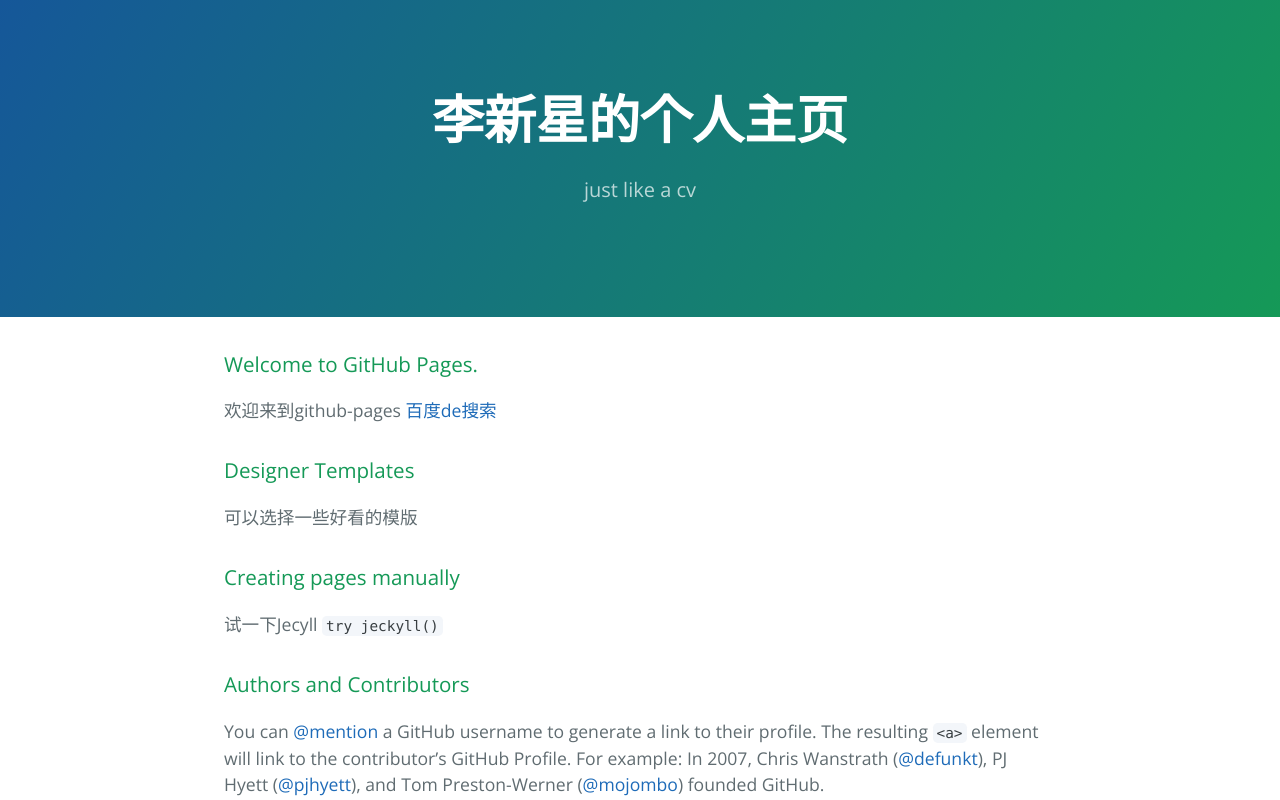
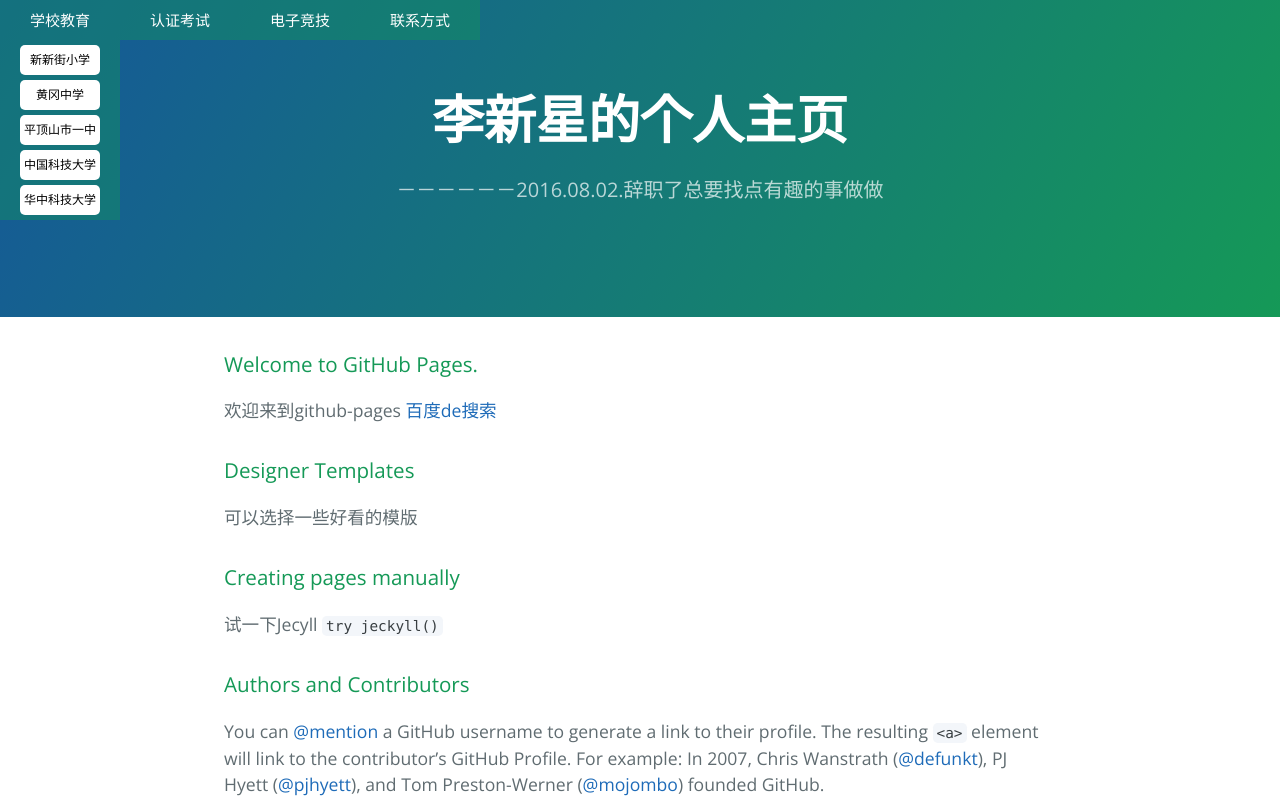
Before and after one commit to lxx2013/lxx2013.github.com, a plain HTML site: page index.html in a window 1280 px wide. Shown: the top 800 px of the page. Drawn offline with nearby package versions, Linux system fonts and the light colour scheme.

Commit message:
add  a navigation bar on the top of the html

```diff
--- a/index.html
+++ b/index.html
@@ -2,17 +2,62 @@
 <html lang="en-us">
   <head>
     <meta charset="UTF-8">
-    <title>github个人主页 by lxx2013</title>
+    <title>github个人主页</title>
     <meta name="viewport" content="width=device-width, initial-scale=1">
     <link rel="stylesheet" type="text/css" href="stylesheets/normalize.css" media="screen">
     <link href='https://fonts.googleapis.com/css?family=Open+Sans:400,700' rel='stylesheet' type='text/css'>
     <link rel="stylesheet" type="text/css" href="stylesheets/stylesheet.css" media="screen">
     <link rel="stylesheet" type="text/css" href="stylesheets/github-light.css" media="screen">
+	<link rel="stylesheet" type="text/css" href="nav.css">
   </head>
   <body>
+	<section class="nav">
+	 <ul class="nav">
+			<li id="school">
+				<a  href="#">学校教育</a>
+				<ul class="subNav">
+					<li><a href="#">新新街小学</a></li>
+					<li><a href="http://baike.baidu.com/link?url=hzFu_2HyuvNCxYSmllyG6ZCl-kT6HmP_SwzHUvVeLeI2BVQ3uWx7AaOTavTyXFhsm5oaHQASBoJxI55BSET6zq" target="_blank">黄冈中学</a></li>
+					<li><a href="http://www.pdsyz.cn/" target="_blank">平顶山市一中</a></li>
+					<li><a href="http://www.ustc.edu.cn" target="_blank">中国科技大学</a></li>
+					<li><a href="http://www.hust.edu.cn" target="_blank">华中科技大学</a></li>
+				</ul>
+			</li>
+		<li id="exam">
+			<a href="#">认证考试</a>
+			<ul class="subNav">
+				<li><a href="#" target="_blank">GPA成绩</a></li>
+				<li><a href="#" target="_blank">英语六级</a></li>
+				<li><a href="#" target="_blank">CCF认证</a></li>
+				<li><a href="#" target="_blank">129长跑</a></li>
+			</ul>
+		</li>
+		<li id="game"><a href="#">电子竞技</a>
+			<ul class="subNav">
+				<li><a id="overwatch" href="http://ow.blizzard.cn" target="_blank">守望先锋</a></li>
+				<li><a id="csgo" href="http://www.csgo.com.cn" target="_blank">CS:GO</a></li>
+				<li><a id="lol" href="http://lol.qq.com/" target="_blank">英雄联盟</a></li>
+				<li><a id="nekopara" href="http://store.steampowered.com/app/333600/" target="_blank">NEKOPARA</a></li>
+			</ul>
+		</li>
+		<li id="contact">
+			<a href="#">联系方式</a>
+			<ul class="subNav">
+				<li>
+					<a href="mailto:lxx2013@mail.ustc.edu.cn?subject=浏览您个人主页后想与您联系&body=你好！Hello!">给我发邮件</a>
+				</li>
+				<li><a id="steam" href="http://steamcommunity.com/id/1123764244" target="_blank">Steam主页</a></li>
+				<li><a href="#"> ↓扫码加我QQ↓ </a></li>
+				<li>
+					<img id="qq" src="img/qq.png" alt="690154577"/>
+				</li>
+			</ul>
+		</li>
+	  </ul>
+	</section>
     <section class="page-header">
       <h1 class="project-name">李新星的个人主页</h1>
-      <h2 class="project-tagline">just like a cv</h2>
+      <h2 class="project-tagline">－－－－－－2016.08.02.辞职了总要找点有趣的事做做</h2>
     </section>
 
     <section class="main-content">
--- /dev/null
+++ b/nav.css
@@ -0,0 +1,104 @@
+.nav {font-size:15px; text-align: center;line-height: 2em;z-index: 1;}
+.nav ul{ list-style:none ; }
+.nav>ul{
+	position: fixed;
+	padding: 0px;
+	margin: 0px;
+	height: 40px;
+	background-color: rgba(21, 153, 87, 0.4);
+
+}
+.nav>ul>li{
+	float: left;
+	position: relative;
+	width: 120px;
+	height: 30px;
+}
+.nav>ul>li>a{
+	display: block;
+	width: 80px;
+	margin: 5px 20px;
+	height: 30px;
+	color: white;
+}
+.nav>ul>li>a:hover{
+	text-decoration: none;
+	border-radius: 5px 5px 5px 5px;
+	background-color: white;
+	color: black;
+}
+ul.subNav{
+	height: 0px;
+	overflow: hidden;
+	width: 120px;
+	margin: 5px 0 0 0;
+	padding: 0px;
+	position: absolute;
+	left: 0px;
+	top:35px;
+	background-color: rgba(21, 153, 87, 0.4);
+}
+.subNav>li{
+	height: 30px;
+	width: 120px;
+}
+#contact li{
+	width: 120px;
+	height: auto;
+}
+.subNav>li>a{
+	font-size: 12px;
+	display: block;
+	width: 80px;
+	height: 30px;
+	margin: 5px 20px;
+	text-decoration: none;
+	border-radius: 5px 5px 5px 5px;
+	background-color: white;
+	color: black;
+}
+.subNav>li>a:hover{
+	background-image: linear-gradient(120deg, #155799, #159957);
+	color: white;
+}
+ul.nav>li#school:hover ul{
+	height: 180px;
+}
+ul.nav>li#exam:hover ul{
+	height: 145px;
+}
+ul.nav>li#game:hover ul{
+	height: 145px;
+}
+ul.nav>li#contact:hover ul{
+	height: 230px;
+}
+ul.nav>li ul{transition: 0.5s;}
+#nekopara:hover{
+	background-image: url(img/nokopara.jpg);
+	background-size: 200%;
+	background-position:left;
+}
+
+#overwatch:hover {
+	background-image: url(img/ow2.jpg);
+	background-size: 100%;
+}
+
+#csgo:hover {
+	background-image: url(img/csgo.jpeg);
+	background-size: 100%;
+}
+
+#lol:hover {
+	background-image: url(img/lol.jpg);
+	background-size: 100%;
+}
+#steam:hover{
+	background-image: url(img/csgo.jpeg);
+	background-size: 100%;
+}
+img#qq {
+	width: 120px;
+	background-color: lightblue;
+}
```
Also changed, not shown: img/csgo.jpeg (added), img/lol.jpg (added), img/nokopara.jpg (added), img/ow2.jpg (added), img/qq.png (added), img/steam.png (added).
